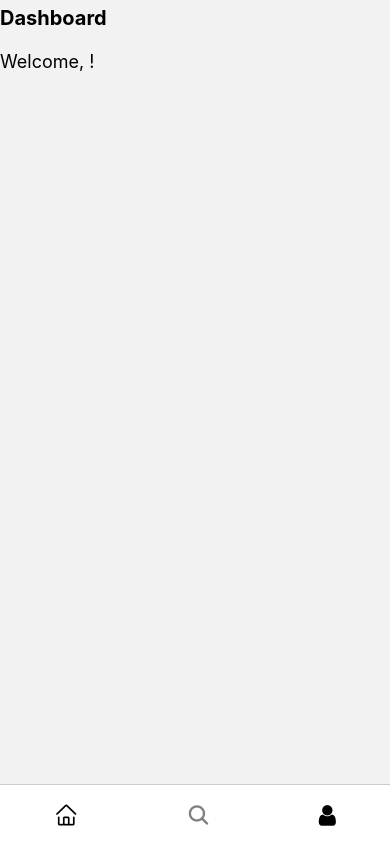
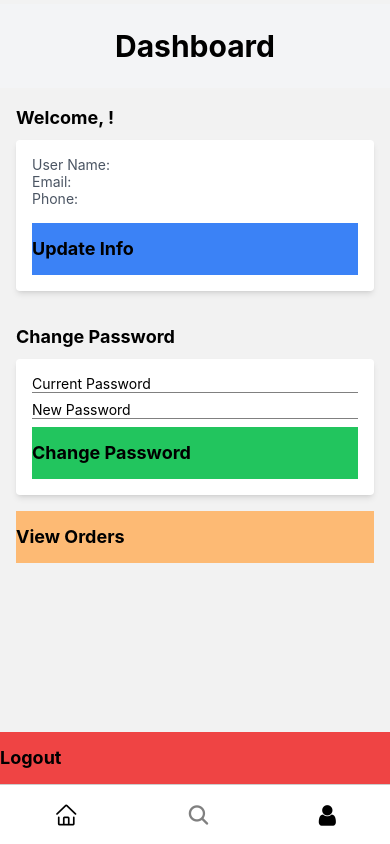
Before and after one commit to cmleo/FoodRunner-Client, a React Native app: screen /Dashboard in a window 390 px wide. Built offline with nearby package versions, Linux system fonts and the light colour scheme; no server answers.

Commit message:
created dashboard functionalities

```diff
--- a/src/components/Dashboard/Dashboard.js
+++ b/src/components/Dashboard/Dashboard.js
@@ -1,12 +1,22 @@
 import AsyncStorage from '@react-native-async-storage/async-storage';
 import React, { useState, useEffect } from 'react';
-import { Text, View, ScrollView } from 'react-native';
+import { Text, View, ScrollView, TouchableOpacity, TextInput } from 'react-native';
 import Footer from '../Footer/Footer';
 import { SafeAreaView } from 'react-native-safe-area-context';
 import { env } from '../../../env';
 
-function Dashboard() {
+function Dashboard({ navigation }) {
 	const [userData, setUserData] = useState({});
+	const [editing, setEditing] = useState(false);
+	const [name, setName] = useState('');
+	const [email, setEmail] = useState('');
+	const [phone, setPhone] = useState('');
+	const [currentPassword, setCurrentPassword] = useState('');
+	const [newPassword, setNewPassword] = useState('');
+	const [passwordChanged, setPasswordChanged] = useState(false);
+	const [currentPasswordError, setCurrentPasswordError] = useState('');
+	const [newPasswordError, setNewPasswordError] = useState('');
+	const [emailError, setEmailError] = useState('');
 
 	useEffect(() => {
 		const fetchUserData = async () => {
@@ -22,19 +32,199 @@ function Dashboard() {
 		fetchUserData();
 	}, []);
 
+	const handleLogout = async () => {
+		try {
+			await AsyncStorage.removeItem('token');
+			navigation.navigate('Login');
+		} catch (error) {
+			console.error('Logout error:', error);
+		}
+	};
+
+	const handleUpdateInfo = async () => {
+		try {
+			const token = await AsyncStorage.getItem('token');
+			const updateData = {};
+			if (name) {
+				updateData.name = name;
+			}
+			if (email && validateEmail(email)) {
+				updateData.email = email;
+				setEditing(false);
+			} else {
+				setEditing(true);
+			}
+			if (phone) {
+				updateData.phone = phone;
+			}
+
+			const response = await fetch(`${env.API_URL}/user`, {
+				method: 'PATCH',
+				headers: {
+					'Content-Type': 'application/json',
+					Authorization: `Bearer ${token}`,
+				},
+				body: JSON.stringify(updateData),
+			});
+			const data = await response.json();
+			setUserData(data.result);
+		} catch (error) {
+			console.error('Update info error:', error);
+		}
+	};
+
+	const handleChangePassword = async () => {
+		try {
+			setCurrentPasswordError('');
+			setNewPasswordError('');
+
+			const token = await AsyncStorage.getItem('token');
+			const response = await fetch(`${env.API_URL}/user/change-password`, {
+				method: 'PATCH',
+				headers: {
+					'Content-Type': 'application/json',
+					Authorization: `Bearer ${token}`,
+				},
+				body: JSON.stringify({
+					currentPassword: currentPassword,
+					newPassword: newPassword,
+				}),
+			});
+
+			if (response.status === 401) {
+				setCurrentPasswordError('Invalid current password');
+				return;
+			}
+
+			const data = await response.json();
+			if (data.token) {
+				// Update the stored token with the new one
+				await AsyncStorage.setItem('token', data.token);
+				setPasswordChanged(true);
+				setCurrentPassword('');
+				setNewPassword('');
+			}
+		} catch (error) {
+			console.error('Change password error:', error);
+		}
+	};
+
+	const validateEmail = (email) => {
+		// Simple email validation using regex
+		const emailRegex = /^[^\s@]+@[^\s@]+\.[^\s@]+$/;
+		if (!emailRegex.test(email)) {
+			setEmailError('Invalid email address');
+			return false;
+		}
+		setEmailError('');
+		return true;
+	};
+
 	return (
 		<SafeAreaView className='flex-1 mt-1'>
 			<ScrollView className='flex-grow pb-16'>
-				<Text className='text-xl font-bold mb-4'>Dashboard</Text>
+				<View className='px-4 py-6 bg-gray-100'>
+					<Text className='text-3xl font-bold text-center'>Dashboard</Text>
+				</View>
 
-				{userData ? (
-					<>
-						<Text className='text-lg'>Welcome, {userData.name}!</Text>
-					</>
-				) : (
-					<Text className='text-lg'>Loading...</Text>
-				)}
+				<View className='p-4'>
+					{userData ? (
+						<View>
+							<Text className='text-lg font-bold mb-2'>Welcome, {userData.name}!</Text>
+							<View className='bg-white rounded shadow-md p-4'>
+								{editing ? (
+									<View>
+										<TextInput
+											style={{ borderBottomWidth: 1, borderColor: 'gray', marginBottom: 8 }}
+											placeholder='Name'
+											value={name}
+											onChangeText={setName}
+										/>
+										<TextInput
+											style={{ borderBottomWidth: 1, borderColor: 'gray', marginBottom: 8 }}
+											placeholder='Email'
+											value={email}
+											onChangeText={setEmail}
+											keyboardType='email-address'
+										/>
+										{emailError ? (
+											<View>
+												<Text style={{ color: 'red' }}>{emailError}</Text>
+											</View>
+										) : null}
+										<TextInput
+											style={{ borderBottomWidth: 1, borderColor: 'gray', marginBottom: 8 }}
+											placeholder='Phone'
+											value={phone}
+											onChangeText={setPhone}
+											keyboardType='phone-pad'
+										/>
+										<TouchableOpacity onPress={handleUpdateInfo} className='bg-green-500 text-white text-center py-3'>
+											<Text className='text-lg font-bold'>Save</Text>
+										</TouchableOpacity>
+									</View>
+								) : (
+									<View>
+										<Text className='text-gray-600'>User Name: {userData.name}</Text>
+										<Text className='text-gray-600'>Email: {userData.email}</Text>
+										<Text className='text-gray-600'>Phone: {userData.phone}</Text>
+										<TouchableOpacity onPress={() => setEditing(true)} className='bg-blue-500 text-white text-center py-3 mt-4'>
+											<Text className='text-lg font-bold'>Update Info</Text>
+										</TouchableOpacity>
+									</View>
+								)}
+							</View>
+						</View>
+					) : (
+						<Text className='text-lg'>Loading...</Text>
+					)}
+
+					<View className='mt-8'>
+						<Text className='text-lg font-bold mb-2'>Change Password</Text>
+						<View className='bg-white rounded shadow-md p-4'>
+							<TextInput
+								style={{ borderBottomWidth: 1, borderColor: 'gray', marginBottom: 8 }}
+								placeholder='Current Password'
+								secureTextEntry
+								value={currentPassword}
+								onChangeText={setCurrentPassword}
+							/>
+							{currentPasswordError ? (
+								<View>
+									<Text style={{ color: 'red' }}>{currentPasswordError}</Text>
+								</View>
+							) : null}
+							<TextInput
+								style={{ borderBottomWidth: 1, borderColor: 'gray', marginBottom: 8 }}
+								placeholder='New Password'
+								secureTextEntry
+								value={newPassword}
+								onChangeText={setNewPassword}
+							/>
+							{newPasswordError ? (
+								<View>
+									<Text style={{ color: 'red' }}>{newPasswordError}</Text>
+								</View>
+							) : null}
+
+							<TouchableOpacity onPress={handleChangePassword} className='bg-green-500 text-white text-center py-3'>
+								<Text className='text-lg font-bold'>Change Password</Text>
+							</TouchableOpacity>
+							{passwordChanged && <Text className='text-green-500 mt-2'>Password changed successfully!</Text>}
+						</View>
+					</View>
+					<TouchableOpacity
+						onPress={() => navigation.navigate('DisplayOrders')}
+						className='bg-orange-300 text-white text-center py-3 mt-4'
+					>
+						<Text className='text-lg font-bold'>View Orders</Text>
+					</TouchableOpacity>
+				</View>
 			</ScrollView>
+
+			<TouchableOpacity onPress={handleLogout} className='bg-red-500 text-white text-center py-3'>
+				<Text className='text-lg font-bold'>Logout</Text>
+			</TouchableOpacity>
 
 			<Footer />
 		</SafeAreaView>
```
